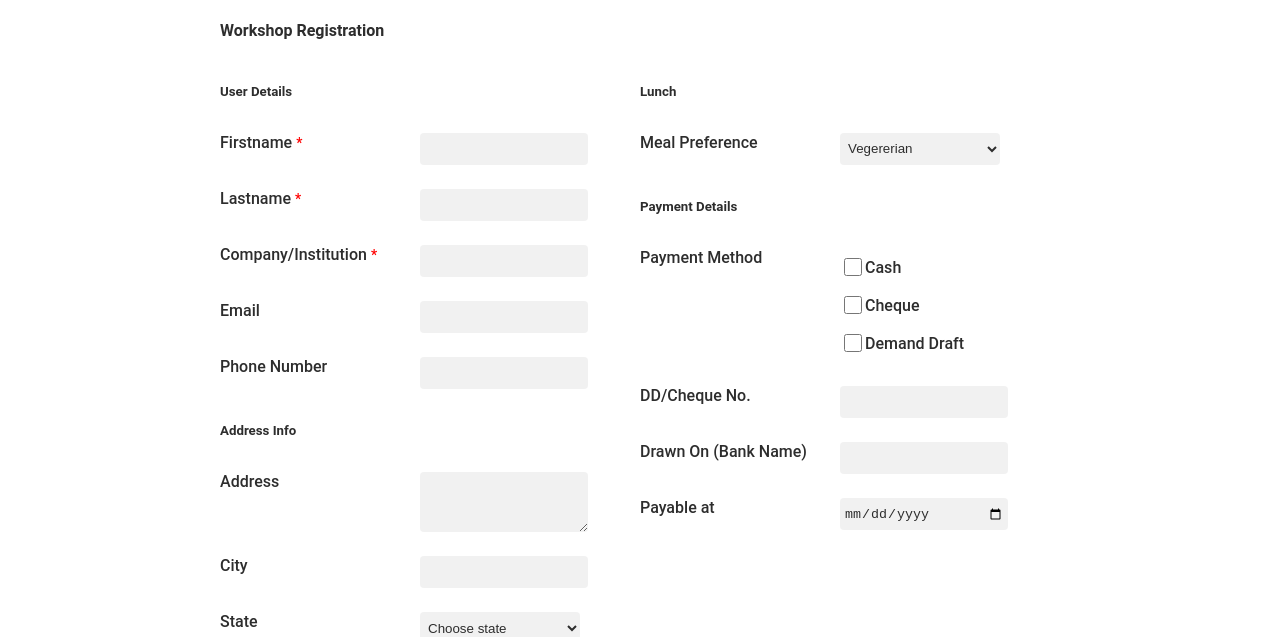
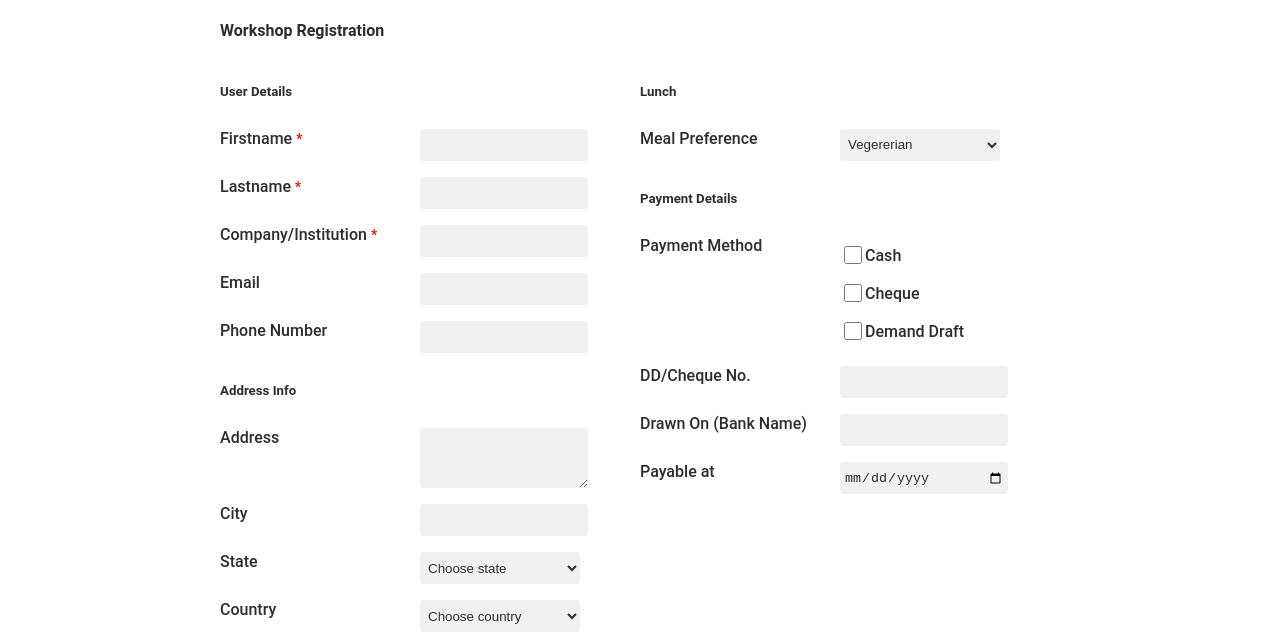
Before and after one commit to sainturb/miu-wap_labs, a plain HTML site: page lab04/form.html in a window 1280 px wide. Shown: the part 64-701 px from the top of the page. Drawn offline with Linux system fonts and the light colour scheme; a web font is replaced by a local one.

Commit message:
form-item

```diff
--- a/lab04/form.css
+++ b/lab04/form.css
@@ -103,7 +103,7 @@ form {
 .form-item {
   display: inline-flex;
   width: 100%;
-  padding: 12px 0;
+  padding: 8px 0;
 }
 .form-item label {
   min-width: 200px;
```
